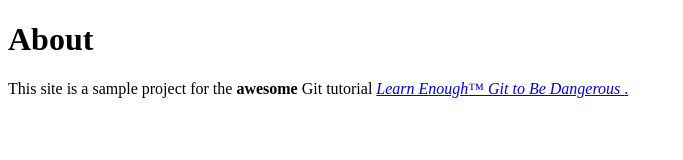
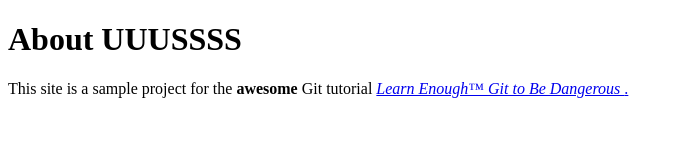
Before and after one commit to vahab-m/website, a plain HTML site: page about.html in a window 1280 px wide. Shown: the whole page, without its empty margins (0-683 px from the left). Drawn offline with Linux system fonts and the light colour scheme.

Commit message:
Change Title on the About Page

```diff
--- a/about.html
+++ b/about.html
@@ -5,7 +5,7 @@
     <title> About Us </title>
   </head>
   <body>
-    <h1> About </h1>
+    <h1> About UUUSSSS </h1>
     <p>
       This site is a sample project for the <strong> awesome </strong> Git tutorial <a href="http://learnenough.com/git-tutorial"> <em> Learn Enough™ Git to Be Dangerous </em>.
     </p>
```
